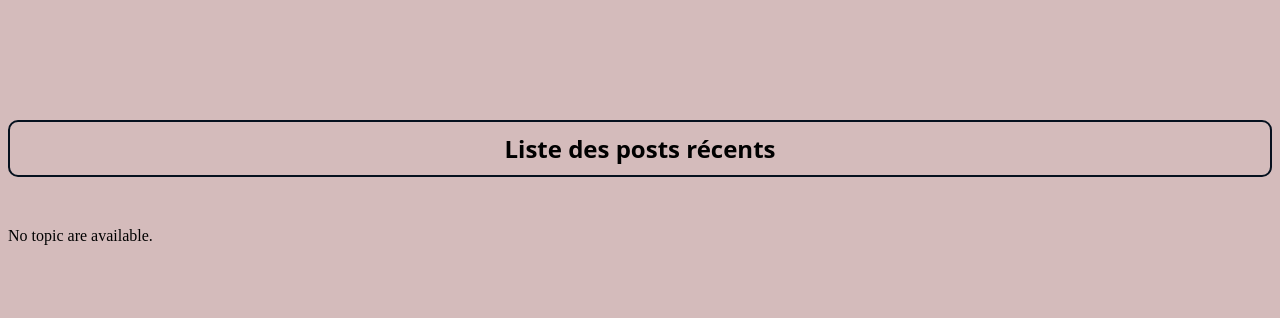
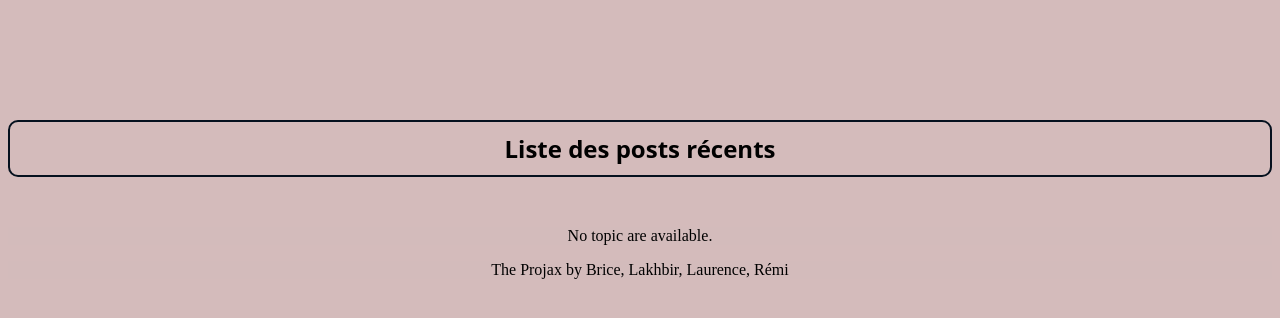
Before and after one commit to brmuloot/PROJAX, a Django app: page /blog/ in a window 1280 px wide. Shown: the top 318 px of the page. Run offline with Django 4.2, Linux system fonts and the light colour scheme; data that the repository does not hold is empty.

Commit message:
un peu de css

```diff
--- a/blog/static/blog/style.css
+++ b/blog/static/blog/style.css
@@ -24,4 +24,19 @@ li {
     column-gap: 20px;
     list-style: None;
     background-color: #e0d0d0;
+    width: 20%;
+    border-radius: 8px;
+    font-family: 'Franklin Gothic Medium', 'Arial Narrow', Arial, sans-serif;
+    font-size: medium;
+    padding: 10px;
 }
+
+li p {
+    margin: 10px;
+}
+
+p {
+    background-color: #d4bbbb99;
+    text-align: center;
+    padding: center;
+}
--- a/blog/templates/base.html
+++ b/blog/templates/base.html
@@ -13,4 +13,10 @@
     {% block body %}{% endblock %}
 </body>
 
+<footer>
+    {% block footer %}
+        <p>The Projax by Brice, Lakhbir, Laurence, Rémi</p>
+    {% endblock %}
+</footer>
+
 </html>
```
Also changed, not shown: README.md, blog/templates/blog/index.html (line endings or trailing spaces).
